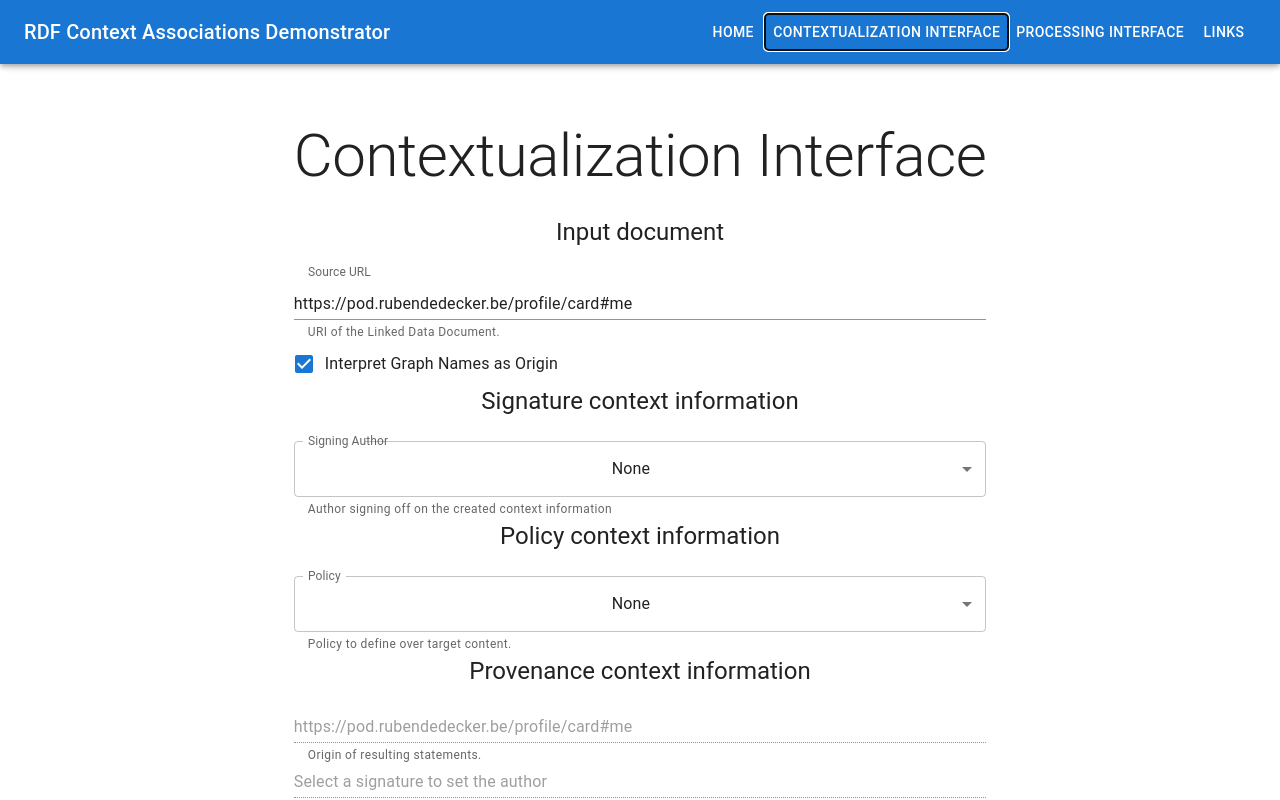
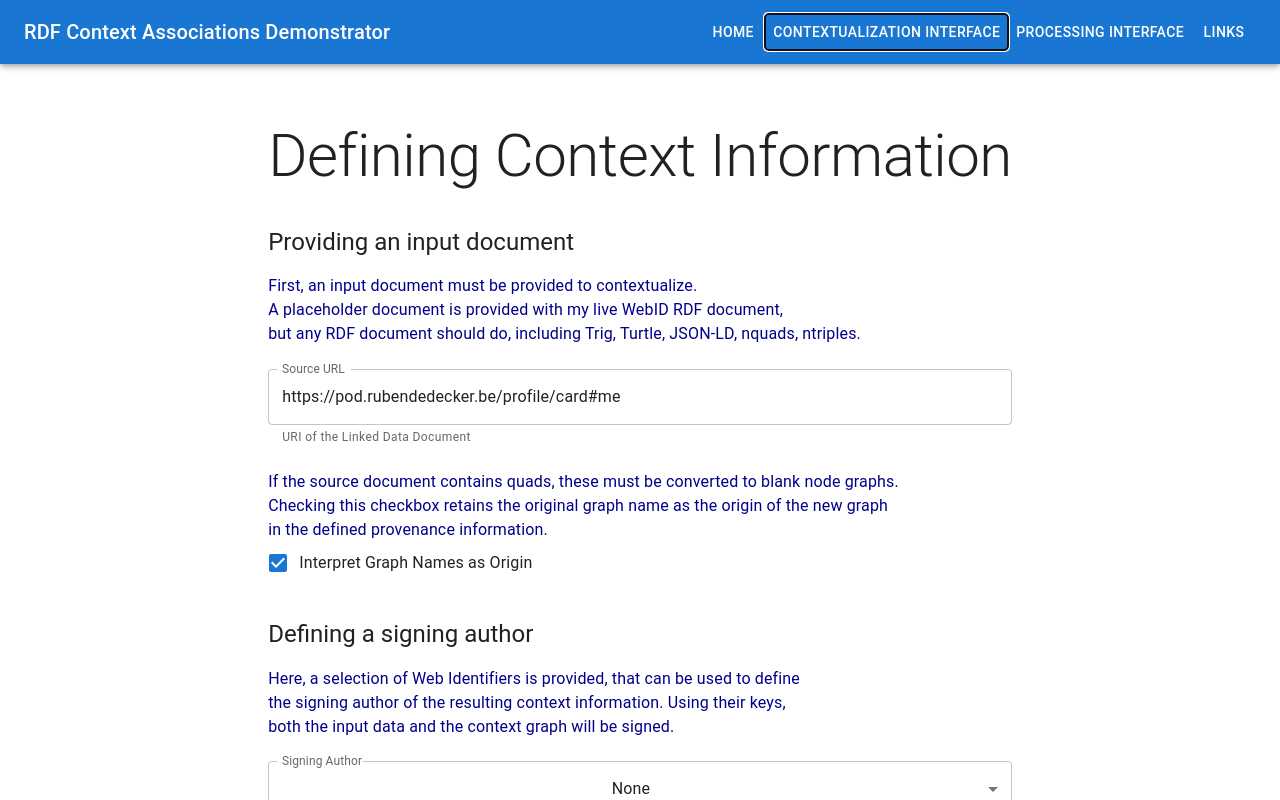
Before and after one commit to KNowledgeOnWebScale/rdf-context-associations-demo, a React (Vite) app: page / in a window 1280 px wide. Both pictures are taken after a click on the button "CONTEXTUALIZATION INTERFACE". Shown: the top 800 px of the page. Built offline with nearby package versions, Linux system fonts and the light colour scheme; what n3, rdf-vocabulary would draw is missing.

Commit message:
explanations

```diff
--- a/src/ContextInterface.tsx
+++ b/src/ContextInterface.tsx
@@ -1,11 +1,14 @@
 import { ChangeEvent, useState } from "react";
-import { Box, Button, Checkbox, FormControlLabel, FormGroup, FormHelperText, Input, InputLabel, MenuItem, Select, SelectChangeEvent, TextareaAutosize, Typography } from "@mui/material"
+import { Box, Button, Checkbox, FormControlLabel, FormGroup, FormHelperText, Input, InputLabel, MenuItem, Select, SelectChangeEvent, TextareaAutosize, TextField, Typography } from "@mui/material"
 import FormControl from '@mui/material/FormControl';
 import { Builder } from "./util/caBuilder";
 import { serializeTrigFromStore } from "./util/trigUtils";
 import { DPV, postResource, putResource } from "./util/util";
 import { importPrivateKey } from "./util/signature/sign";
 import ContentCopyIcon from '@mui/icons-material/ContentCopy';
+
+const MARGIN = "1.4em";
+const SMALLMARGIN = "0.7em";
 
 type SignatureParams = { webId: string, privateKey: string, publicKey: string }
 const signatureOptions: Map<string, SignatureParams | undefined > = new Map([
@@ -140,29 +143,54 @@ const ContextInterface = () => {
 
     return (
         <Box>
-            <Typography variant="h2">Contextualization Interface</Typography>
+            <Typography variant="h2">Defining Context Information</Typography>
 
             {/* Source URL */}
-            <br />
-            <Typography variant="h5">Input document</Typography>
-            <br />
+
+            <Box>
+                <Typography  sx={{marginBottom: SMALLMARGIN, marginTop: MARGIN}} variant="h5" textAlign={"left"}>
+                    Providing an input document
+                </Typography>
+
+                <Typography textAlign={"left"} sx={{marginBottom: MARGIN}} color="darkblue">
+                    First, an input document must be provided to contextualize.<br />
+                    A placeholder document is provided with my live WebID RDF document,<br />
+                    but any RDF document should do, including Trig, Turtle, JSON-LD, nquads, ntriples.
+                </Typography>
 
                 <FormControl fullWidth>
-                <InputLabel htmlFor="source-input">Source URL</InputLabel>
-                <Input id="source-input" aria-describedby="source-input-helper" value={ sourceId } onChange={ handleSourceChange } />
-                <FormHelperText id="source-input-helper">URI of the Linked Data Document.</FormHelperText>
+                    <TextField
+                        id="source-input"
+                        aria-describedby="source-input-helper"
+                        label={"Source URL"}
+                        value={ sourceId }
+                        onChange={ handleSourceChange }
+                        helperText={"URI of the Linked Data Document"}
+                    />
                     <FormGroup>
+                        <Typography textAlign={"left"} sx={{marginTop: MARGIN}} color="darkblue">
+                            If the source document contains quads, these must be converted to blank node graphs. <br />
+                            Checking this checkbox retains the original graph name as the origin of the new graph <br />
+                            in the defined provenance information.
+                        </Typography>
                         <FormControlLabel control={<Checkbox checked={originCheckbox} onChange={ handleGraphOriginChange }/>} label="Interpret Graph Names as Origin" />
                     </FormGroup>
                 </FormControl>
+            </Box>
 
-            <br />
-            <Typography variant="h5">Signature context information</Typography>
-            <br />
+            <Box>
+                <Typography  sx={{marginBottom: SMALLMARGIN, marginTop: MARGIN}} variant="h5" textAlign={"left"}>
+                    Defining a signing author
+                </Typography>
 
-            {/* Sining identity selection */}
+                <Typography textAlign={"left"} sx={{marginBottom: MARGIN}} color="darkblue">
+                    Here, a selection of Web Identifiers is provided, that can be used to define <br />
+                    the signing author of the resulting context information. Using their keys, <br />
+                    both the input data and the context graph will be signed.
+                </Typography>
+
                 <FormControl fullWidth>
-                <InputLabel id="signature-id-label">Signing Author</InputLabel>
+                    <InputLabel id="signature-id-label" sx={{backgroundColor: "white"}}>Signing Author</InputLabel>
                     <Select
                         labelId="signature-id-label"
                         id="signature-id-select"
@@ -175,14 +203,22 @@ const ContextInterface = () => {
                             <MenuItem value={id}>{ id }</MenuItem>
                         )}
                     </Select>
-                <FormHelperText id="select-signature-helper">Author signing off on the created context information</FormHelperText>
+                    <FormHelperText id="select-signature-helper">Author signing off on the created context associations</FormHelperText>
                 </FormControl>
+            </Box>
 
-            <br />
-            <Typography variant="h5">Policy context information</Typography>
-            <br />
+            <Box>
+                <Typography  sx={{marginBottom: SMALLMARGIN, marginTop: MARGIN}} variant="h5" textAlign={"left"}>
+                    Defining a usage agreement
+                </Typography>
 
-            {/* Policy selection */}
+                <Typography textAlign={"left"} sx={{marginBottom: MARGIN}} color="darkblue">
+                    Exchanging personal data, we need to define the purpose for which the data can be used.<br />
+                    The below selection defines policies that impose a time constraint, a set of purposes<br />
+                    for which the associated data can be used, and when chosen sets the above signing author<br />
+                    as the policy issuer.
+                </Typography>
+
                 <FormControl fullWidth>
                     <InputLabel id="policy-id-label">Policy</InputLabel>
                     <Select
@@ -199,11 +235,19 @@ const ContextInterface = () => {
                     </Select>
                     <FormHelperText id="select-policy-helper">Policy to define over target content.</FormHelperText>
                 </FormControl>
+            </Box>
 
             {/* Provenance provision */}
-            <br />
-            <Typography variant="h5">Provenance context information</Typography>
-            <br />
+            <Box>
+                <Typography sx={{marginBottom: MARGIN, marginTop: MARGIN}} variant="h5" textAlign={"left"}>
+                    Provenance context information
+                </Typography>
+
+                <Typography textAlign={"left"} sx={{marginBottom: MARGIN}} color="darkblue">
+                    The provenance information defined on the data is derived from <br />
+                    the datasource provided above and the chosen signing author.
+                </Typography>
+            </Box>
 
             {/* auto-greyed-out origin provenance */}
             <FormControl fullWidth>
--- a/src/Home.tsx
+++ b/src/Home.tsx
@@ -3,20 +3,28 @@ const Home = () => {
 
     return (
         <Box>
-            <Typography variant="h3">
+            <Typography variant="h3" textAlign={"left"} sx={{marginBottom: "1em"}}>
                 RDF Contextualization Demonstrator
             </Typography>
-            <Typography>
-                <b>Welcome to the RDF Context Associations Demo.</b>
+            <Typography textAlign={"left"}>
+                This website is the demonstrator for the <a href="https://w3id.org/context-associations/specification">
+                RDF Context Associations</a> submission for the ESWC2015 Demo and Posters track.<br />
+                <br/>
+                The goal of this demonstrator is to showcase a native RDF solution for defining
+                associations of context information to target data within the RDF Web ecosystem.
+                <br/>
+                A first interface, found by clicking the "Contextualization Interface"
+                menu button above, leads to a page where contextual information can be
+                assigned to an input RDF document.
+                <br/>
+                A second interface linked by the "Processing Interface" menu button
+                above provides functionality for filtering input RDF documents
+                based on the available context information.
             </Typography>
-            <Typography>
-                This demo provides an interface both for contextualizing existing data,
-                and an interface for processing contextualized data. Both can be found in the menu above!
-            </Typography>
-            <Typography>
+            {/* <Typography>
                 The current demo is being upgraded for ESWC 2025,
                 with the addition of hover context when hovering output RDF statements.
-            </Typography>
+            </Typography> */}
         </Box>
     )
 }
```
Lines whose indentation alone changed are shown as unchanged.
